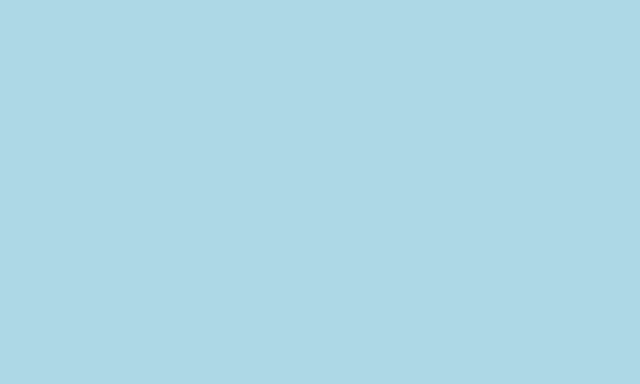
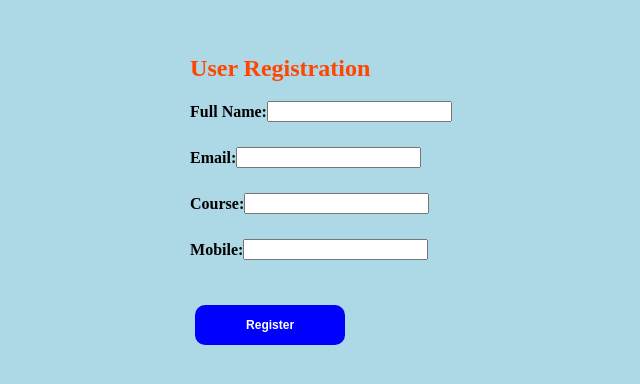
Before and after one commit to ambarishmamidi/slope-rate-ui-interview, a React (Create React App) app: page /register in a window 1280 px wide. Shown: the part 210-594 px from the top of the page, without its empty margins (314-954 px from the left). Built offline with nearby package versions, Linux system fonts and the light colour scheme.

Commit message:
code specified

```diff
--- a/src/App.js
+++ b/src/App.js
@@ -5,7 +5,7 @@ import './App.css';
 
 import QuizPage from "./components/QuizPage";
 import BookingPage from './components/BookingPage';
-
+import UserRegistrationForm from './components/UserRegistrationForm';
 const App = () => {
   return (
     <div className="app-container">
@@ -13,6 +13,7 @@ const App = () => {
         <Switch>
           <Route exact path="/" component={BookingPage} />
           <Route exact path="/quiz" component={QuizPage} />
+          <Route exact path="/register" component={UserRegistrationForm} />
         </Switch>
       </BrowserRouter>
     </div>
--- a/src/components/BookingPage.js
+++ b/src/components/BookingPage.js
@@ -29,6 +29,8 @@ const BookingPage = () => {
 
   const dispatch = useDispatch();
   const bookedSlots = useSelector((state) => state.bookedSlots);
+
+
 
   useEffect(() => {
     // Load booked slots from the backend on component mount
@@ -156,6 +158,7 @@ const BookingPage = () => {
     setShowQuiz(true);
   }; */
 
+
   const handleQuizSubmit = (answers) => {
     // Submit answers to the backend
 
@@ -187,6 +190,9 @@ return (
     <div className='booking-page'>
       <Link to="/quiz">
       <button type="button" className='button'>Take Quiz</button>
+      </Link>
+      <Link to="/register">
+        <button type="button" className='button'>Registration Form</button>
       </Link>
     <div className="booking-container">
           <h2>Select Date</h2>
@@ -273,6 +279,8 @@ return (
                 </tr>
               </thead>
               <tbody>
+
+
                 {bookedSlots.map((bookedSlot, index) => (
                   <tr key={index}>
                     <td>{new Date(bookedSlot.date).toLocaleDateString()}</td>
@@ -283,12 +291,19 @@ return (
                       <button onClick={() => handleDeleteSlot(index)}>Delete</button>
                     </td>
                   </tr>
+
+
                 ))}
               </tbody>
             </table>
+
+          </div>
+
           </div>
           </div>
-          </div>
+
+
+
     )
 }
 export default BookingPage
--- /dev/null
+++ b/src/components/UserRegistrationForm.css
@@ -0,0 +1,22 @@
+.input-label{
+    margin-bottom: 20px;
+    padding-bottom: 5px;
+    display: flex;
+    align-items: center;
+}
+.heading{
+    font-weight: bold;
+    display: flex;
+    align-items: center;
+}
+
+.container-d{
+    display: flex;
+    margin-top: 40px;
+    text-align: center;
+    color: orangered;
+}
+registration-container{
+    display:flex;
+    align-items: center;
+}
--- /dev/null
+++ b/src/components/UserRegistrationForm.js
@@ -0,0 +1,135 @@
+import React, { useState } from 'react';
+import './UserRegistrationForm.css';
+
+const UserRegistrationForm = () => {
+  const [userData, setUserData] = useState({
+    name: '',
+    email: '',
+    course: '',
+    mobile:'',
+  });
+  const [registeredUsers, setRegisteredUsers] = useState([]);
+  const [isRegistered, setRegistered] = useState(false);
+
+  const handleChange = (e) => {
+    const { name, value } = e.target;
+    setUserData({
+      ...userData,
+      [name]: value,
+    });
+  };
+
+  const handleSubmit = (e) => {
+    e.preventDefault();
+
+    // Validate form fields before submission
+    if (!userData.name || !userData.email || !userData.course || !userData.mobile) {
+      alert('Please fill out all fields');
+      return;
+    }
+
+    // Update the array with the new user data
+    setRegisteredUsers((prevUsers) => [
+      ...prevUsers,
+      {
+        name: userData.name,
+        email: userData.email,
+        course: userData.course,
+        course: userData.mobile,
+      },
+    ]);
+
+    // Optionally, you can reset the form fields after submission
+    setUserData({
+      name: '',
+      email: '',
+      course: '',
+      mobile: '',
+    });
+
+    // Set the registration status to true
+    setRegistered(true);
+  };
+  console.log(registeredUsers)
+
+  return (
+    <div className='registration-page'>
+      <div className='registration-container'>
+        <h2 className='container-d'>User Registration</h2>
+        <form onSubmit={handleSubmit}>
+          <div className='input-label'>
+            <label className='heading'>
+              Full Name:
+              <input
+                type='text'
+                name='name'
+                onChange={handleChange}
+                value={userData.name || ''}
+                className='container'
+                required
+              />
+            </label>
+          </div>
+          <div className='input-label'>
+            <label className='heading'>
+              Email:
+              <input
+                type='email'
+                name='email'
+                onChange={handleChange}
+                value={userData.email || ''}
+                className='input-field'
+                required
+              />
+            </label>
+          </div>
+          <div className='input-label'>
+            <label className='heading'>
+              Course:
+              <input
+                type='text'
+                name='course'
+                onChange={handleChange}
+                value={userData.course || ''}
+                className='input-field'
+                required
+              />
+            </label>
+          </div>
+          <div className='input-label'>
+            <label className='heading'>
+              Mobile:
+              <input
+                type='text'
+                name='mobile'
+                onChange={handleChange}
+                value={userData.mobile || ''}
+                className='input-field'
+                required
+              />
+            </label>
+          </div>
+          <button type='submit' className='submit-button'>
+            Register
+          </button>
+        </form>
+      </div>
+
+      {/* Display the registered users */}
+      {isRegistered && (
+        <div>
+          <h2>Registered Users</h2>
+          <ul>
+            {registeredUsers.map((user, index) => (
+              <li key={index}>
+                Name: {user.name}, Email: {user.email}, Course: {user.course}, Mobile: {user.mobile}
+              </li>
+            ))}
+          </ul>
+        </div>
+      )}
+    </div>
+  );
+};
+
+export default UserRegistrationForm;
```
